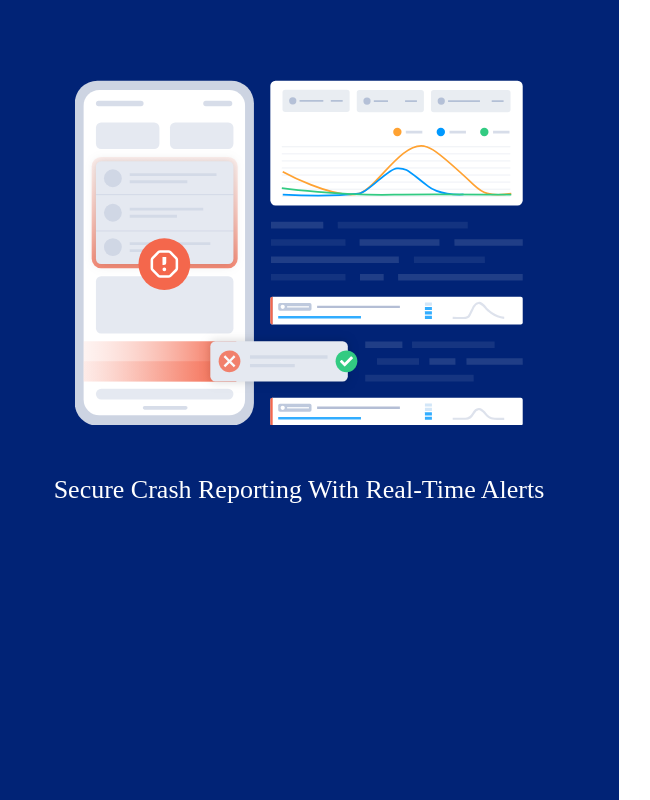
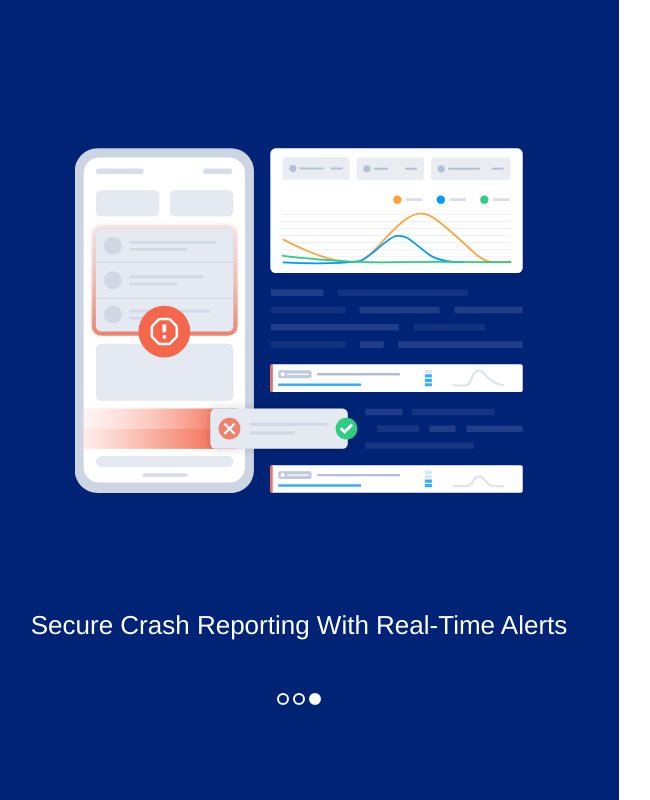
Before and after one commit to EmanOthman21/InstabugLogin, a Vue app: page /login in a window 1280 px wide. Shown: the whole page, without its empty margins (21-671 px from the left). Built offline with nearby package versions, Linux system fonts and the light colour scheme.

Commit message:
Add: progress dots

```diff
--- a/src/App.vue
+++ b/src/App.vue
@@ -7,5 +7,6 @@
 <style lang="scss">
 body {
   margin: 0;
+  font-family: Avenir, Helvetica, Arial, sans-serif;
 }
 </style>
--- a/src/components/ImageSlider.vue
+++ b/src/components/ImageSlider.vue
@@ -7,6 +7,14 @@
       draggable="false"
     />
     <p class="slider__txt">{{ this.curText }}</p>
+    <div>
+      <span
+        class="slider__dot"
+        :class="{ active: index === currentIndex }"
+        v-for="(item, index) in 3"
+        :key="item"
+      ></span>
+    </div>
   </div>
 </template>
 
@@ -51,6 +59,7 @@ export default {
 .slider {
   width: 50vw;
   height: 100vh;
+  text-align: center;
   background-color: $color-dark-blue;
   @media (max-width: 992px) {
     display: none;
@@ -59,16 +68,26 @@ export default {
   &__img {
     padding-top: 80px;
     width: 35vw;
-    height: auto;
+    height: 60vh;
     display: block;
     margin: 0 auto;
   }
 
   &__txt {
-    text-align: center;
     color: white;
     margin: 50px 0;
     font-size: 26px;
   }
+  &__dot {
+    height: 8px;
+    width: 8px;
+    margin: 0 2px;
+    border: 2px solid white;
+    border-radius: 50%;
+    display: inline-block;
+    &.active {
+      background-color: white;
+    }
+  }
 }
 </style>
```
